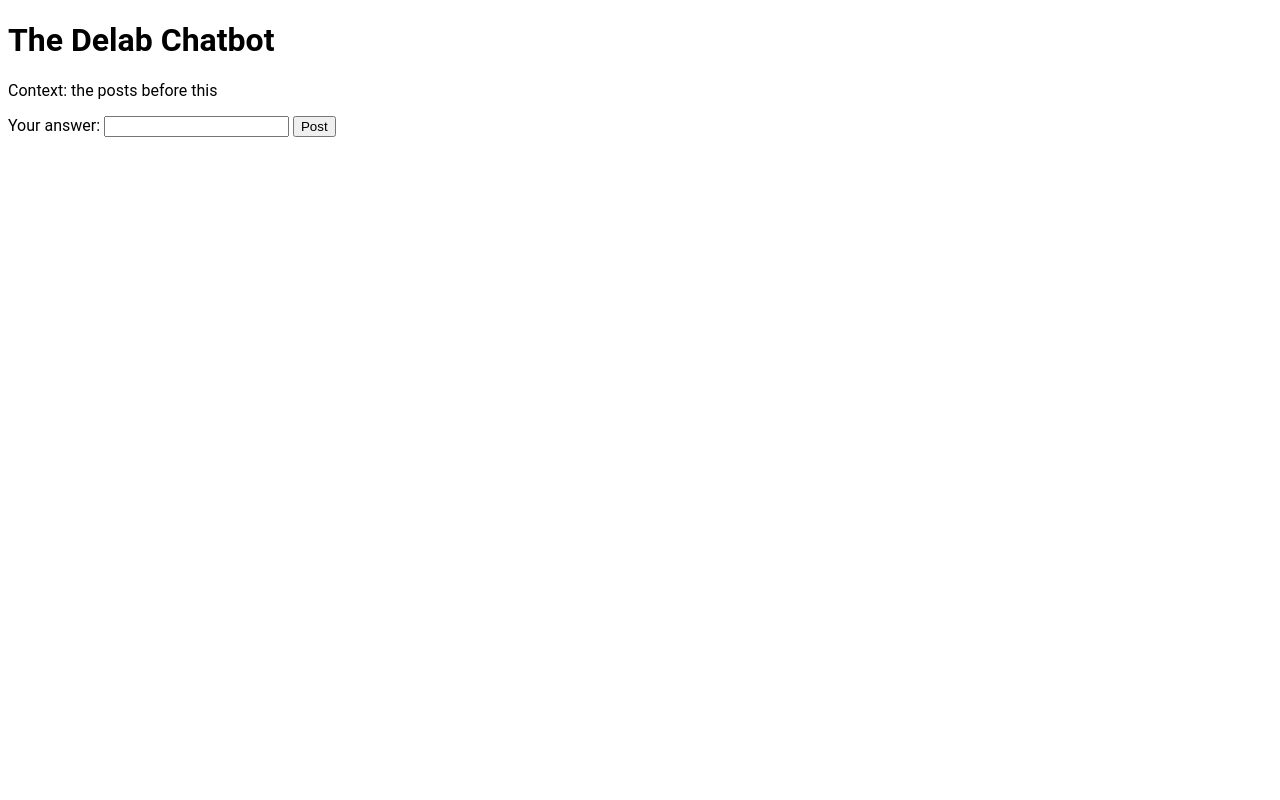
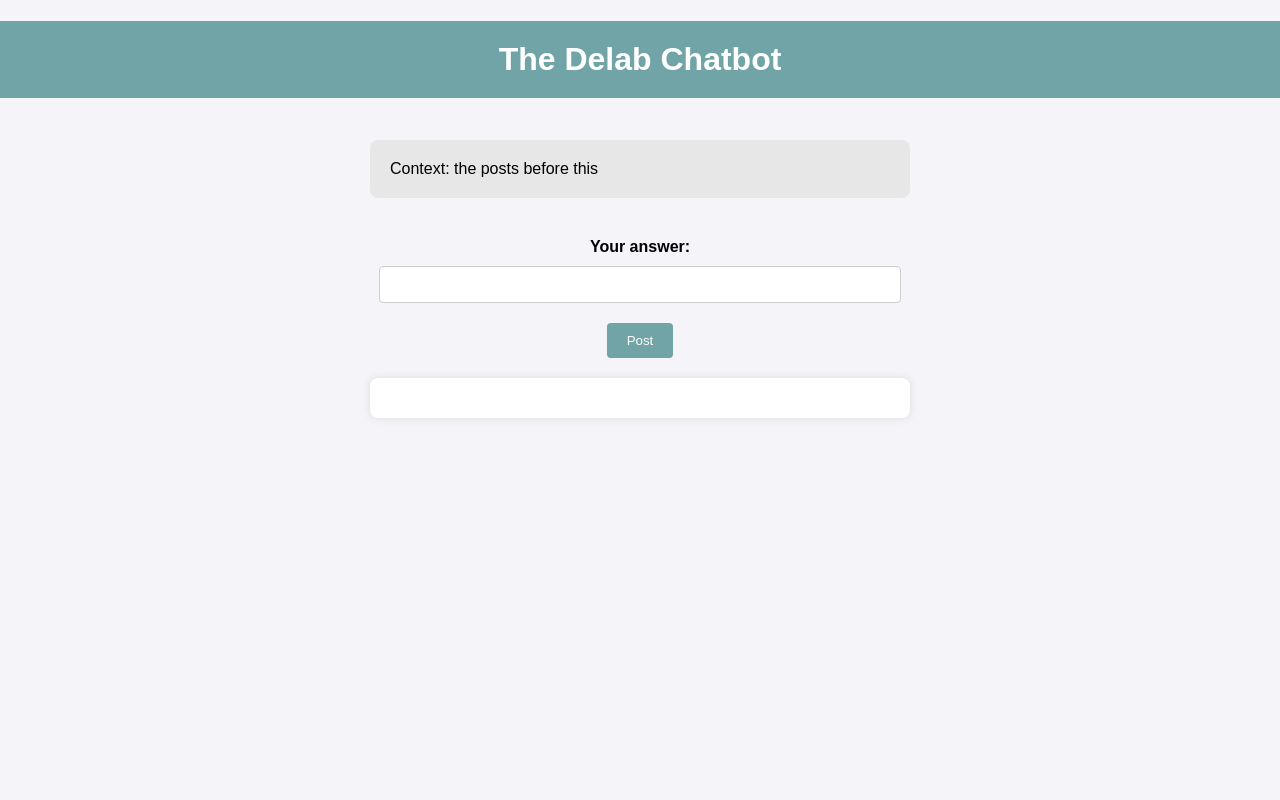
Before and after one commit to pvonderhaar/Delab_Chatbot, a Flask app: page / in a window 1280 px wide; the page is wider, and only the part inside the window is pictured. Run offline with Flask 3, Linux system fonts and the light colour scheme.

Commit message:
Created a new style for bot template

```diff
--- a/Chatbot/templates/chat_temp.html
+++ b/Chatbot/templates/chat_temp.html
@@ -3,16 +3,91 @@
 <head>
     <meta charset="UTF-8">
     <meta name="viewport" content="width=device-width, initial-scale=1.0">
-    <title>Simple Chatbot</title>
+    <title>Delab Chatbot</title>
     <style>
-        html,body,h1{font-family: "Roboto", sans-serif;}
-        .w3-sidebar {
-          z-index: 3;
-          width: 250px;
-          top: 43px;
-          bottom: 0;
-          height: inherit;
+
+        body {
+            font-family: Arial, sans-serif;
+            margin: 0;
+            padding: 0;
+            background-color: #f4f4f9;
+            display: flex;
+            flex-direction: column;
+            align-items: center;
+            height: 100vh;
         }
+
+        h1 {
+            background-color: #71a4a6;
+            color: white;
+            padding: 20px;
+            text-align: center;
+            width: 150%;
+            box-sizing: border-box;
+        }
+
+        .container {
+            display: flex;
+            flex-direction: column;
+            align-items: center;
+            text-align: center;
+        }
+
+        p {
+            margin: 20px;
+            padding: 20px;
+            background-color: #e7e7e7;
+            border-radius: 8px;
+            width: 80%;
+            max-width: 500px;
+        }
+
+        form {
+            display: flex;
+            flex-direction: column;
+            align-items: center;
+            margin-top: 20px;
+            width: 80%;
+            max-width: 500px;
+        }
+
+        label {
+            margin-bottom: 10px;
+            font-weight: bold;
+        }
+
+        input[type="text"] {
+            padding: 10px;
+            margin-bottom: 20px;
+            width: 100%;
+            border: 1px solid #ccc;
+            border-radius: 4px;
+        }
+
+        button {
+            padding: 10px 20px;
+            background-color: #71a4a6;
+            color: white;
+            border: none;
+            border-radius: 4px;
+            cursor: pointer;
+        }
+
+        button:hover {
+            background-color: #496a6b;
+        }
+
+        #answer {
+            margin: 20px;
+            padding: 20px;
+            background-color: #fff;
+            border-radius: 8px;
+            box-shadow: 0 0 10px rgba(0, 0, 0, 0.1);
+            width: 80%;
+            max-width: 500px;
+        }
+
+
     </style>
 </head>
 <body>
--- a/Chatbot/web_chatbot.py
+++ b/Chatbot/web_chatbot.py
@@ -7,18 +7,16 @@ app = Flask(__name__)
 
 @app.route("/")
 def index():
-    # Get context
     context = get_context()
     return render_template("chat_temp.html", context=context)
 
 
 @app.route("/ask", methods=["POST"])
 def ask():
-    # Get user input
     user_input = request.form["user_input"]
 
     context = get_context()
-    # Generate answer
+
     answer = generate_answer(context, user_input)
 
     return answer
```
Also changed, not shown: Chatbot/templates/style.css (added, +64 -0 lines).
